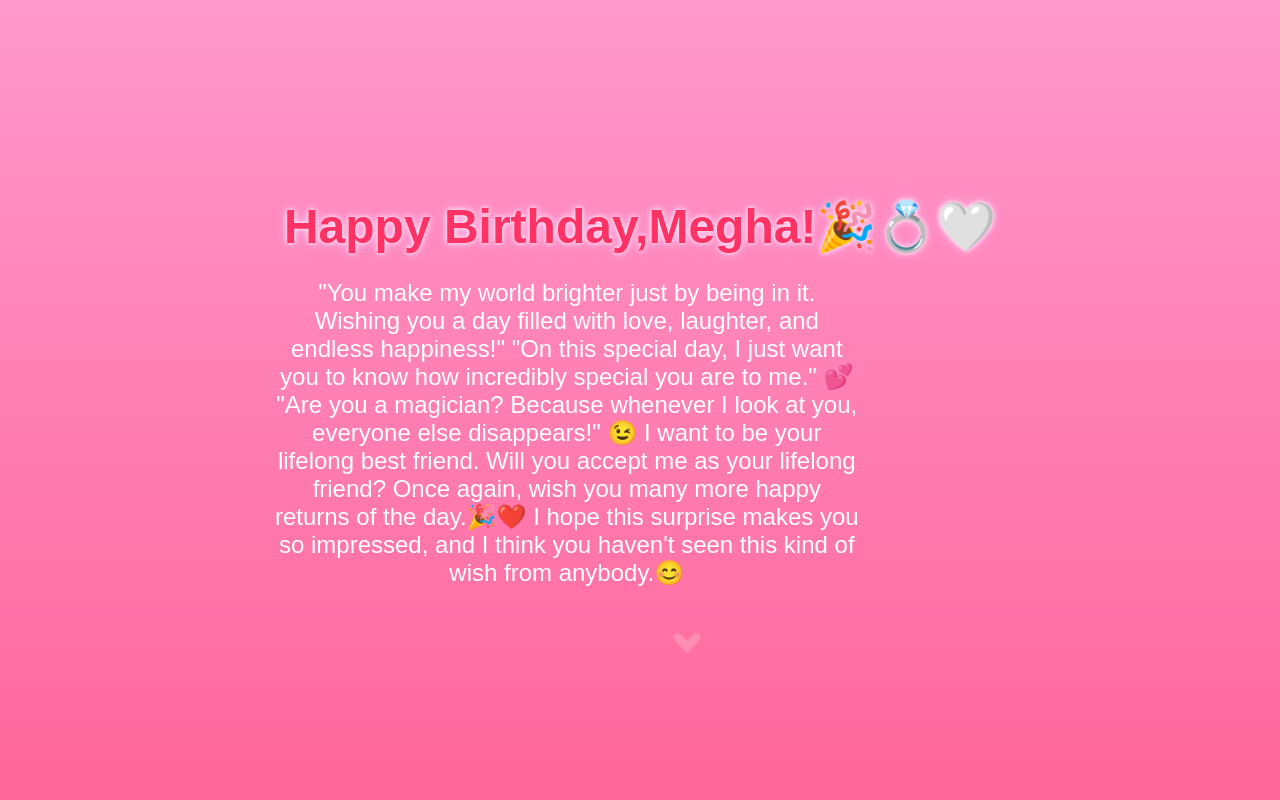
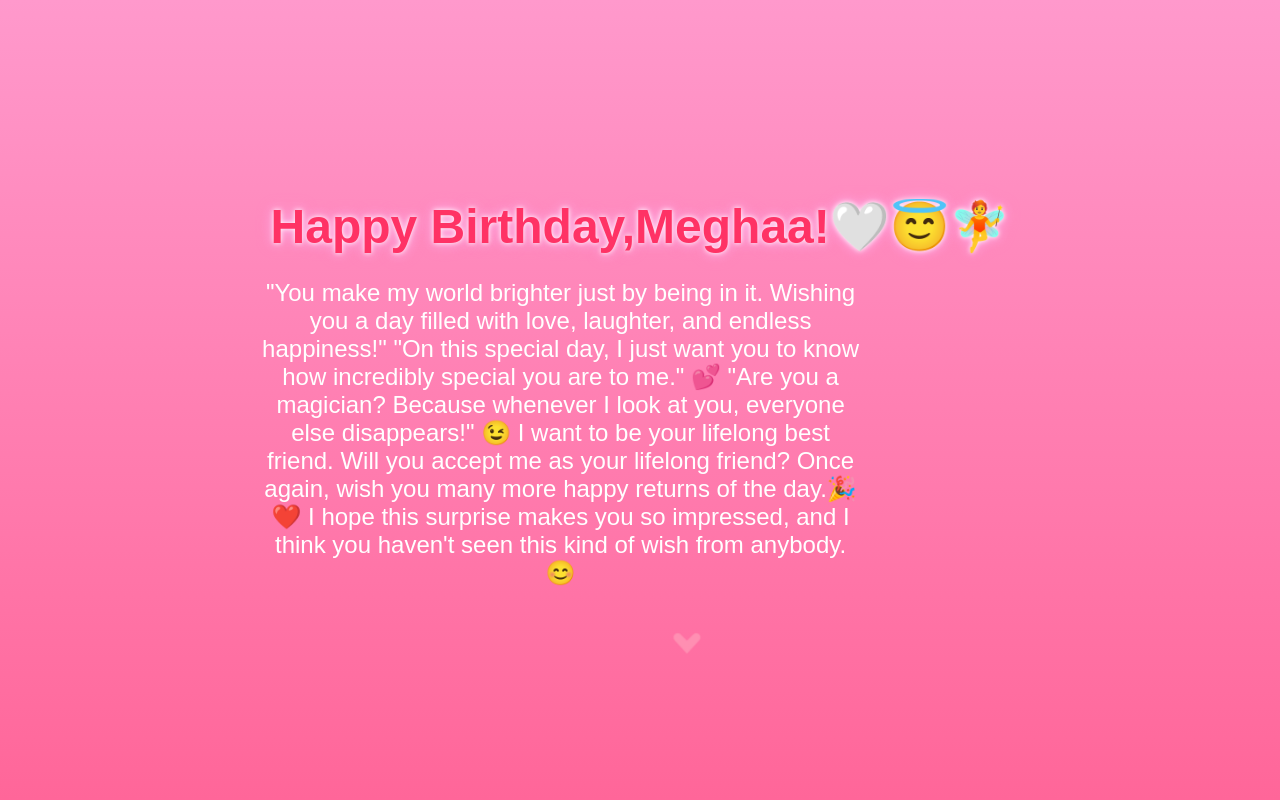
Before and after one commit to website-creator-006/brithday, a plain HTML site: page index.html in a window 1280 px wide. Both pictures are taken after a click on the button "Surprise!". Shown: the top 800 px of the page. Drawn offline with Linux system fonts and the light colour scheme.

Commit message:
Update index.html

```diff
--- a/index.html
+++ b/index.html
@@ -82,7 +82,7 @@
 
     <button class="btn" onclick="showSurprise()">Surprise!</button>
     <div id="surprise-content" class="hidden">
-        <h1>Happy Birthday,Megha!🎉💍🤍</h1>
+        <h1>Happy Birthday,Meghaa!🤍😇🧚</h1>
         <p class="message">
             "You make my world brighter just by being in it. Wishing you a day filled with love, laughter, and endless happiness!"
             <span class="quote">"On this special day, I just want you to know how incredibly special you are to me." 💕</span>
```
